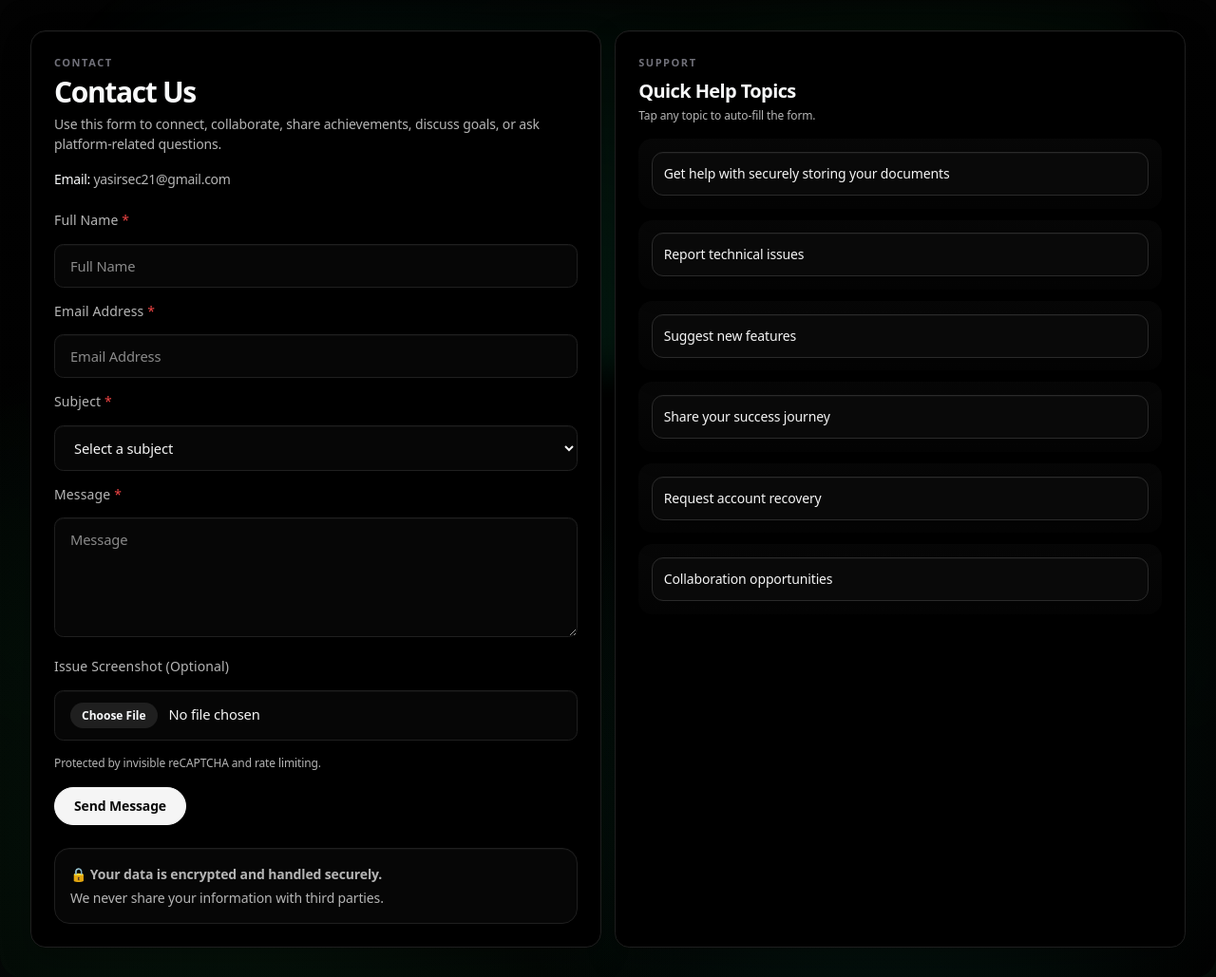
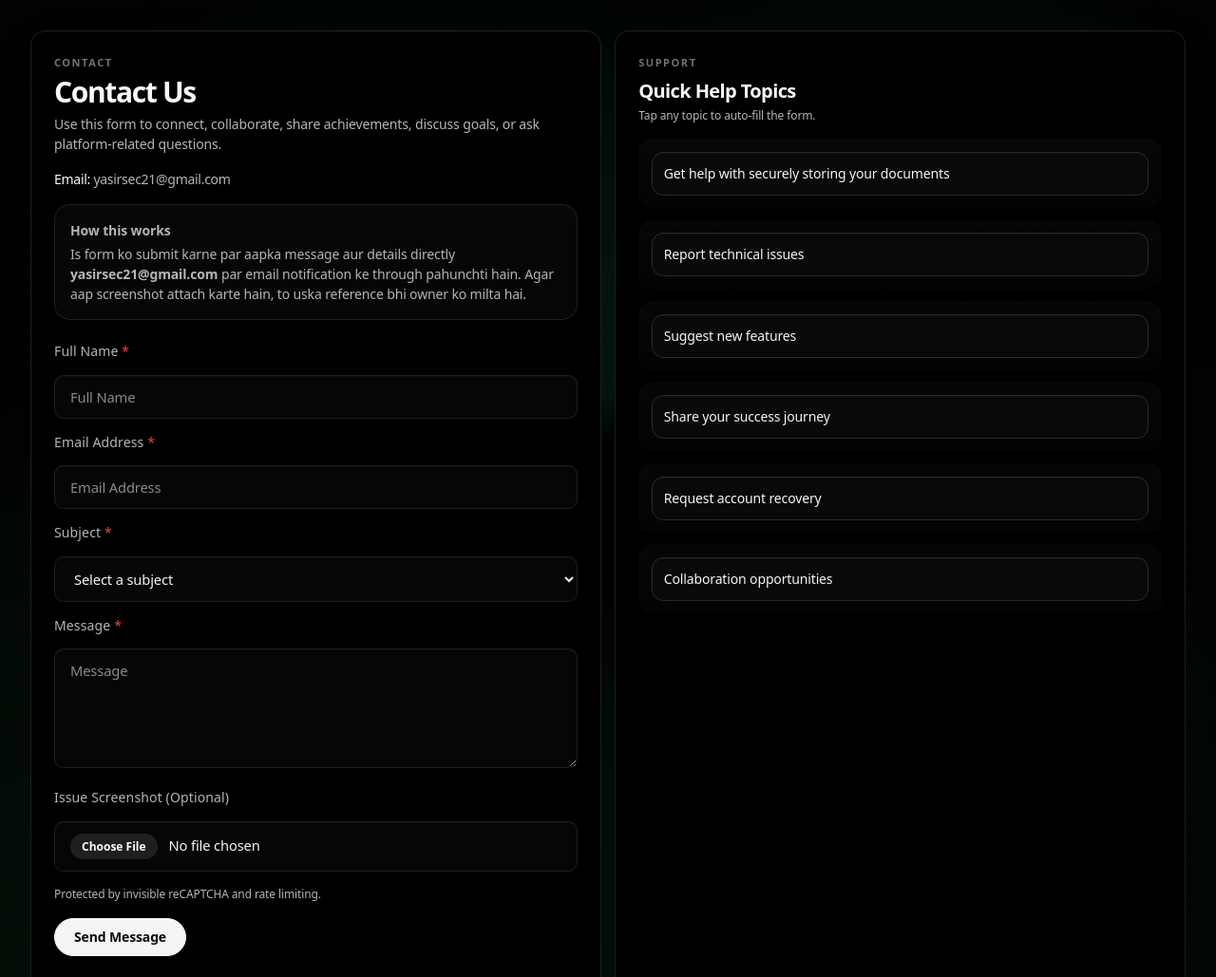
Before and after one commit to ImYasir02/Secure-Login-System-with-User-Role-Management, a Flask app: page /contact in a window 1280 px wide. Shown: the part 62-1091 px from the top of the page at 95% size. Run offline with Flask 3, Linux system fonts and the light colour scheme; some libraries are stand-ins or nearby versions.

Commit message:
Add contact form notice about email delivery

```diff
--- a/app/templates/contact.html
+++ b/app/templates/contact.html
@@ -11,6 +11,10 @@
     <h1 class="mt-2 text-3xl font-semibold tracking-tight text-black dark:text-white">Contact Us</h1>
     <p class="mt-2 text-sm text-slate-600 dark:text-white/75">Use this form to connect, collaborate, share achievements, discuss goals, or ask platform-related questions.</p>
     <p class="mt-4 text-sm font-medium text-black dark:text-white">Email: <span class="text-slate-700 dark:text-white/80">{{ contact_public_email }}</span></p>
+    <div class="mt-4 rounded-2xl border border-slate-300 bg-slate-50 p-4 text-sm text-slate-700 dark:border-white/10 dark:bg-white/5 dark:text-white/80">
+      <p class="font-semibold">How this works</p>
+      <p class="mt-1">Is form ko submit karne par aapka message aur details directly <span class="font-semibold">{{ contact_public_email }}</span> par email notification ke through pahunchti hain. Agar aap screenshot attach karte hain, to uska reference bhi owner ko milta hai.</p>
+    </div>
 
     <form method="POST" enctype="multipart/form-data" class="contact-form mt-6 space-y-4">
       <input type="hidden" name="csrf_token" value="{{ csrf_token() }}">
```
